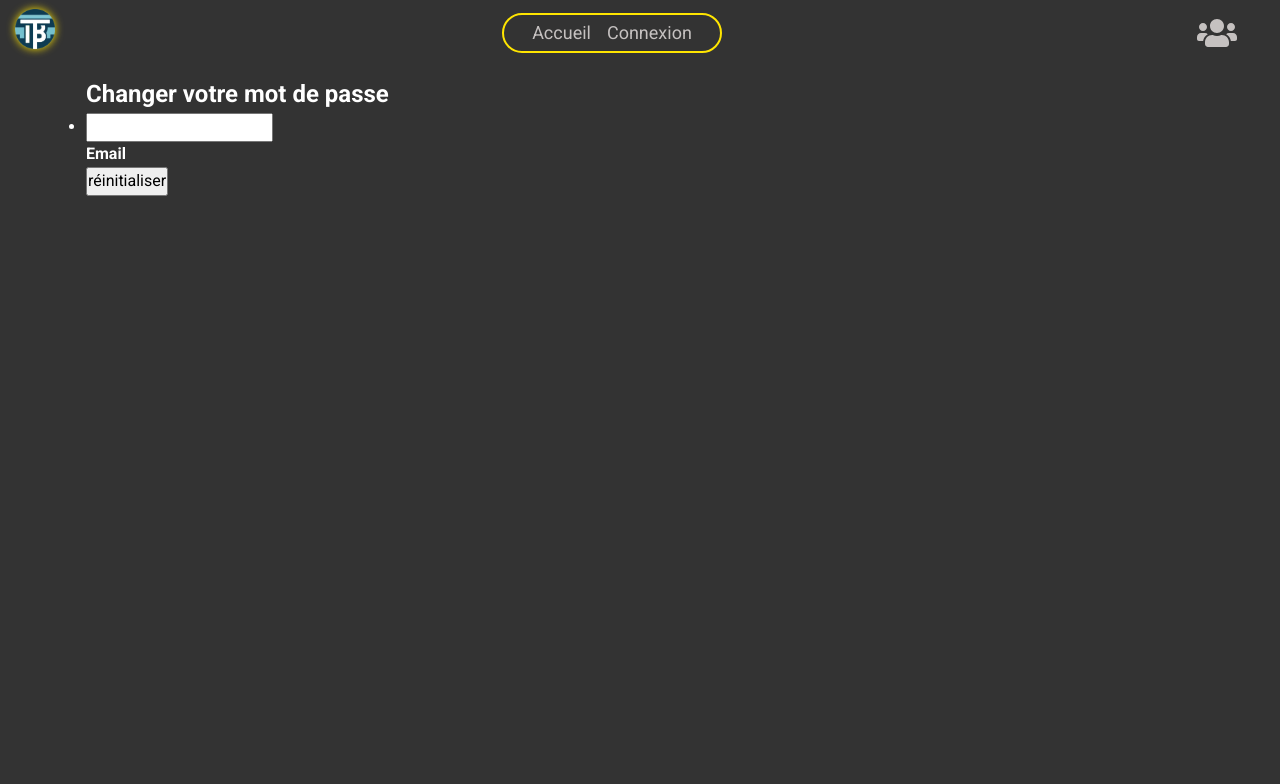
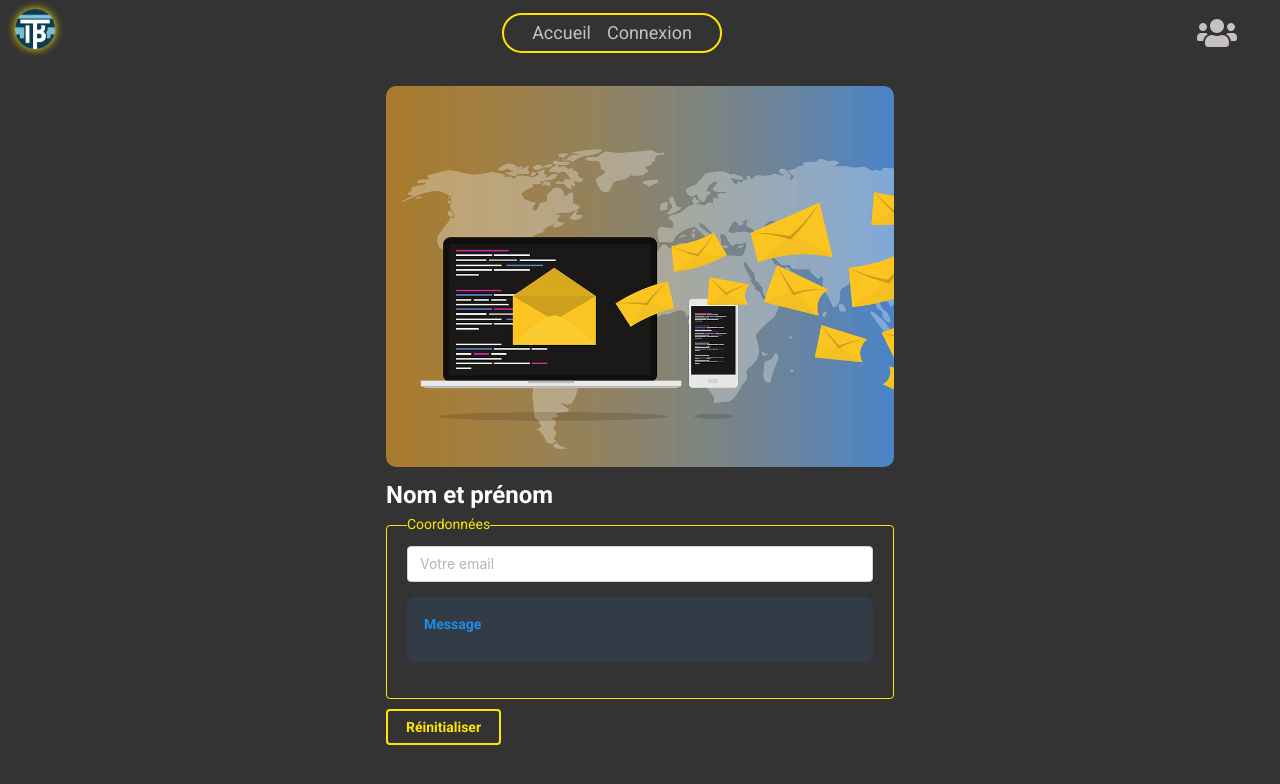
Before and after one commit to WildCodeSchool/2023-09-JS-BDX-P3-only-famous, a React (Vite) app in the folder frontend/: page /fpassword in a window 1280 px wide. Shown: the top 784 px of the page. Built offline with nearby package versions, Linux system fonts and the light colour scheme.

Commit message:
adding message and styling the send reset email page

```diff
--- a/frontend/src/components/MyAlert.jsx
+++ b/frontend/src/components/MyAlert.jsx
@@ -1,20 +1,28 @@
 import PropTypes from "prop-types";
 import { Alert } from "@mantine/core";
 
-export default function MyAlert({ message, color }) {
+export default function MyAlert({
+  message,
+  color,
+  title = "Erreur de validation",
+  variant = "light",
+}) {
   return (
     <Alert
-      variant="light"
+      variant={variant}
       color="red"
       radius="md"
-      title="Erreur de validation"
+      title={title}
       style={{ margin: "15px 0" }}
     >
       <span style={{ color: `${color}` }}>{message}</span>
     </Alert>
   );
 }
+
 MyAlert.propTypes = {
   message: PropTypes.string.isRequired,
   color: PropTypes.string.isRequired,
+  title: PropTypes.string.isRequired,
+  variant: PropTypes.string.isRequired,
 };
--- a/frontend/src/context/UserContext.jsx
+++ b/frontend/src/context/UserContext.jsx
@@ -96,10 +96,11 @@ export default function UserContextProvider({ children }) {
         credentials
       );
       setMessageUser(data.message);
-      navigate("/user");
+      return true;
     } catch (err) {
       console.error(err);
       setMessageUser("Erreur : ", err.response.data.message);
+      return false;
     }
   }
 
@@ -109,10 +110,9 @@ export default function UserContextProvider({ children }) {
       const { data } = await axios.post("http://localhost:3310/api/sendreset", {
         email,
       });
-      return { message: data.message };
+      return { message: data.message, success: true };
     } catch (err) {
-      console.error(err);
-      return { message: err.response.data.message };
+      return { message: err.response.data.message, success: false };
     }
   }
 
--- a/frontend/src/pages/ForgotPassword.jsx
+++ b/frontend/src/pages/ForgotPassword.jsx
@@ -1,11 +1,16 @@
 import { useEffect, useState } from "react";
-import InputField from "../components/InputField";
+import { Button, Container, Fieldset, Input } from "@mantine/core";
 import { useUserContext } from "../context/UserContext";
+import Banner from "../components/Banner";
+import MyAlert from "../components/MyAlert";
 
 export default function ForgotPassword() {
   const [email, setEmail] = useState("");
+  const [messageBack, setMessageBack] = useState("");
   const [message, setMessage] = useState("");
+
   const { sendResetLink } = useUserContext();
+  const [error, setError] = useState(false);
 
   const validateEmail = (mail) => {
     return String(mail)
@@ -16,9 +21,17 @@ export default function ForgotPassword() {
   };
   async function sendLink() {
     if (validateEmail(email)) {
+      setError(false);
       const res = await sendResetLink(email);
-      setMessage(res.message);
+      if (res.success) {
+        setError(false);
+        setMessageBack(res.message);
+      } else {
+        setError(true);
+        setMessageBack(res.message);
+      }
     } else {
+      setError(true);
       setMessage("Email invalide");
     }
   }
@@ -29,30 +42,34 @@ export default function ForgotPassword() {
 
   return (
     <div className="inscription_container">
-      <div className="user-page container-md">
-        <div
-          className="banner-user"
-          style={{ backgroundImage: `url("./src/assets/banner.png")` }}
-        />
-        <div>
-          <h2>Changer votre mot de passe</h2>
-          <ul className="informations_inscription">
-            <li>
-              <InputField
-                type="email"
-                title="Email"
-                id="email"
-                value={email}
-                setValue={setEmail}
-              />
-            </li>
-            <button type="button" className="mybtn" onClick={sendLink}>
-              réinitialiser
-            </button>
-            <p>{message}</p>
-          </ul>
-        </div>
-      </div>
+      <Container size="xs">
+        <Banner imgUrl="./src/assets/banner.png" />
+        <h2>Nom et prénom</h2>
+        <Fieldset legend="Coordonnées" radius="sm" className="transparent">
+          <Input
+            placeholder="Votre email"
+            value={email}
+            onChange={(e) => setEmail(e.currentTarget.value)}
+            type="email"
+          />
+          {error && (
+            <MyAlert color="var(--font-light-grey)" message={message} />
+          )}
+          <MyAlert
+            color="var(--font-light-grey)"
+            message={messageBack}
+            title="Message"
+            variant="dark"
+          />
+        </Fieldset>
+        <Button
+          type="button"
+          className="invisible-button-with-border"
+          onClick={() => sendLink()}
+        >
+          Réinitialiser
+        </Button>
+      </Container>
     </div>
   );
 }
```
Also changed, not shown: 2 other files (tests, documents, lock files or other folders).
